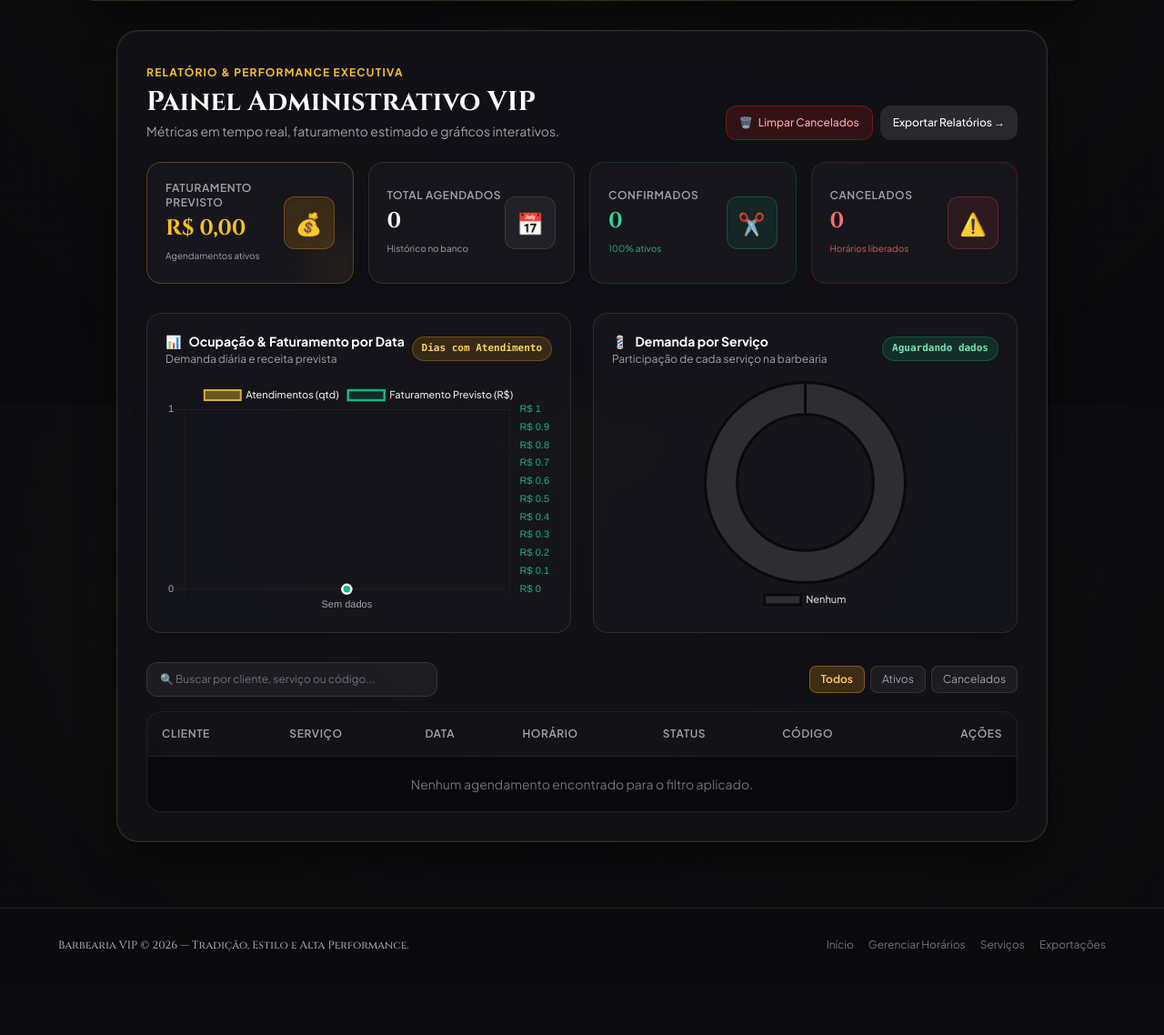
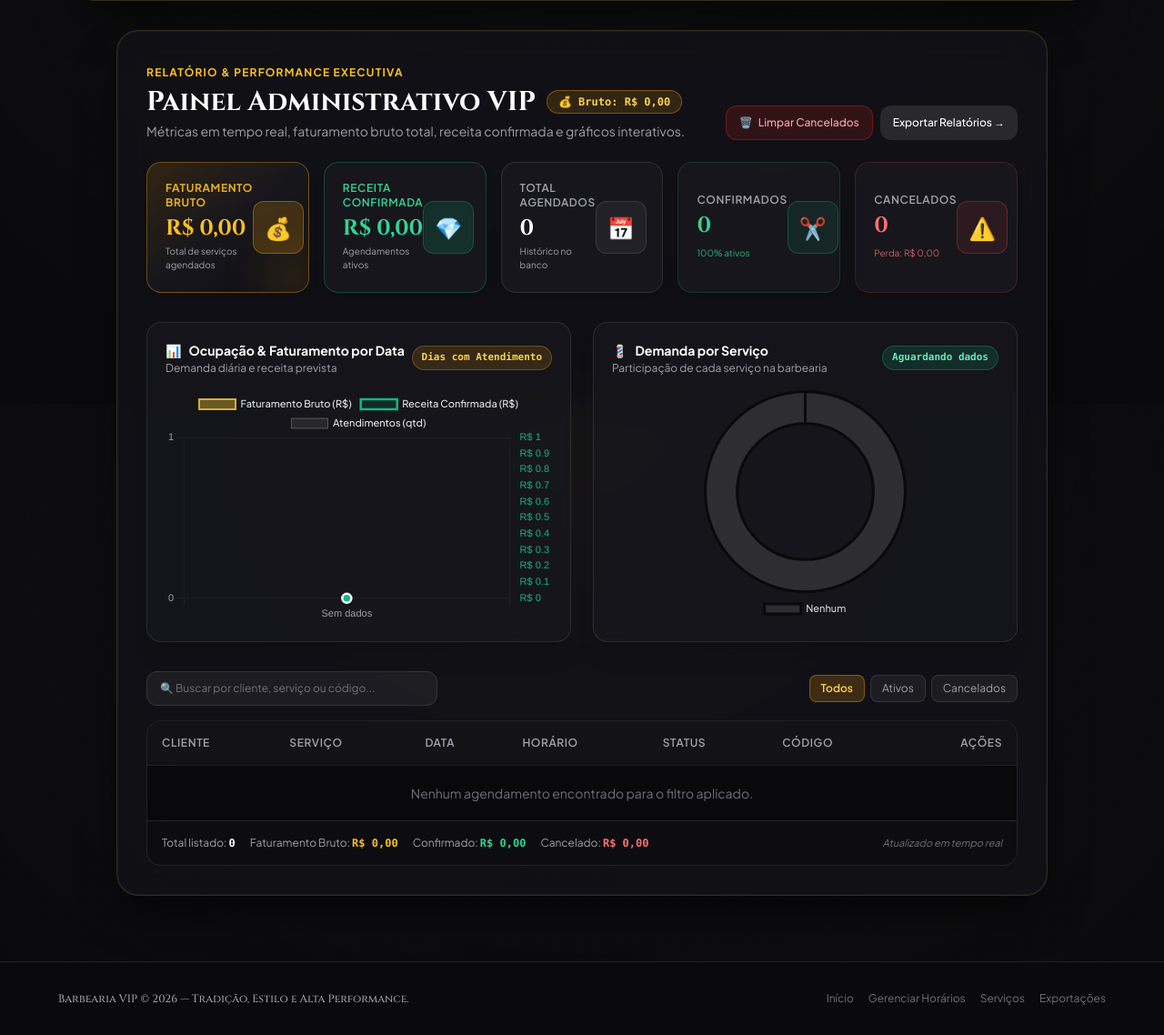
Before and after one commit to Kaiokrauss/sistema-barbearia-2026-brunex, a PHP site: page /Frontend/index.html in a window 1280 px wide, after a click on "📊 Resumo". Shown: the part 355-1493 px from the top of the page at 91% size. Before the commit the page ends 1401 px from the top, so only its background shows below. Run offline with PHP 8.4, Linux system fonts and the light colour scheme; data that the repository does not hold is empty; some libraries are stand-ins or nearby versions.

Commit message:
feat(resumo): adicionar faturamento bruto nos cards, cabecalho, tabela e graficos

```diff
--- a/Frontend/dashboard.php
+++ b/Frontend/dashboard.php
@@ -66,7 +66,7 @@ $tituloPainel = $isMasterAdmin ? '👑 Painel do Administrador' : ($isBarbeiro ?
                 <a href="index.html" class="rounded-xl px-3 py-2 text-zinc-300 hover:bg-white/10 hover:text-white transition">🏠 Início</a>
                 <a href="index.html#tab-agendar" class="rounded-xl px-3 py-2 text-zinc-300 hover:bg-white/10 hover:text-white transition">✂️ Agendar</a>
                 <?php if ($isAdmin): ?>
-                    <a href="index.html#tab-dashboard" class="rounded-xl px-3 py-2 text-amber-400 bg-amber-500/10 border border-amber-500/30 hover:bg-amber-500/20 font-semibold transition">📊 Resumo & Faturamento</a>
+                    <a href="index.html#tab-dashboard" class="rounded-xl px-3 py-2 text-amber-400 bg-amber-500/10 border border-amber-500/30 hover:bg-amber-500/20 font-semibold transition">📊 Resumo & Faturamento Bruto</a>
                     <a href="index.html#tab-horarios" class="rounded-xl px-3 py-2 text-zinc-300 hover:bg-white/10 hover:text-white transition">⏰ Horários</a>
                     <a href="../views/admin/servicos.html" class="rounded-xl px-3 py-2 text-zinc-300 hover:bg-white/10 hover:text-white transition">📋 Serviços</a>
                     <a href="../views/admin/agendamentos.html" class="rounded-xl px-3 py-2 text-zinc-300 hover:bg-white/10 hover:text-white transition">📥 Exportações</a>
@@ -120,8 +120,8 @@ $tituloPainel = $isMasterAdmin ? '👑 Painel do Administrador' : ($isBarbeiro ?
                     <?php if ($isAdmin): ?>
                         <a href="index.html#tab-dashboard" class="flex items-center justify-between p-3.5 rounded-2xl bg-white/[0.03] hover:bg-white/[0.07] border border-amber-500/20 hover:border-amber-500/40 transition group">
                             <div>
-                                <p class="text-sm font-semibold text-white group-hover:text-amber-400 transition">📊 Resumo com Faturamento & Gráficos</p>
-                                <p class="text-xs text-zinc-400">Projeção financeira (R$), métricas e gráficos Chart.js</p>
+                                <p class="text-sm font-semibold text-white group-hover:text-amber-400 transition">📊 Resumo com Faturamento Bruto & Gráficos</p>
+                                <p class="text-xs text-zinc-400">Faturamento Bruto (R$), receita confirmada, métricas e gráficos Chart.js</p>
                             </div>
                             <span class="text-amber-400 text-sm">→</span>
                         </a>
--- a/Frontend/index.html
+++ b/Frontend/index.html
@@ -489,8 +489,13 @@
             <div class="flex flex-col sm:flex-row justify-between items-start sm:items-end gap-4 mb-6">
                 <div>
                     <span class="text-xs uppercase tracking-widest text-amber-400 font-bold">Relatório & Performance Executiva</span>
-                    <h2 class="text-2xl md:text-3xl font-display font-bold text-white mt-1">Painel Administrativo VIP</h2>
-                    <p class="text-sm text-zinc-400 mt-1">Métricas em tempo real, faturamento estimado e gráficos interativos.</p>
+                    <h2 class="text-2xl md:text-3xl font-display font-bold text-white mt-1 flex items-center gap-3 flex-wrap">
+                        <span>Painel Administrativo VIP</span>
+                        <span id="badge-faturamento-bruto-topo" class="text-xs font-mono font-bold px-3 py-1 rounded-full bg-amber-500/15 border border-amber-500/40 text-amber-300 shadow-sm">
+                            💰 Bruto: R$ 0,00
+                        </span>
+                    </h2>
+                    <p class="text-sm text-zinc-400 mt-1">Métricas em tempo real, faturamento bruto total, receita confirmada e gráficos interativos.</p>
                 </div>
                 <div class="flex gap-2 flex-wrap">
                     <button onclick="limparCanceladosBanco()" class="bg-red-900/30 hover:bg-red-800/60 text-red-300 border border-red-700/50 text-xs px-3.5 py-2.5 rounded-xl font-medium transition flex items-center gap-1.5" title="Exclui definitivamente todos os agendamentos cancelados do banco">
@@ -502,17 +507,27 @@
                 </div>
             </div>
 
-            <!-- CARDS DE MÉTRICAS (4 COLUNAS) -->
-            <div class="grid grid-cols-1 sm:grid-cols-2 lg:grid-cols-4 gap-4 mb-8">
-                <!-- Faturamento Previsto -->
-                <div class="p-5 rounded-2xl bg-white/[0.03] border border-amber-500/30 flex justify-between items-center shadow-lg relative overflow-hidden group hover:border-amber-500/60 transition">
-                    <div class="absolute -right-4 -bottom-4 w-16 h-16 bg-amber-500/10 rounded-full blur-xl pointer-events-none"></div>
+            <!-- CARDS DE MÉTRICAS (5 COLUNAS) -->
+            <div class="grid grid-cols-1 sm:grid-cols-2 lg:grid-cols-3 xl:grid-cols-5 gap-4 mb-8">
+                <!-- Faturamento Bruto (Total) -->
+                <div class="p-5 rounded-2xl bg-gradient-to-br from-amber-500/15 via-white/[0.03] to-transparent border border-amber-500/40 flex justify-between items-center shadow-lg relative overflow-hidden group hover:border-amber-400 transition">
+                    <div class="absolute -right-4 -bottom-4 w-16 h-16 bg-amber-500/15 rounded-full blur-xl pointer-events-none"></div>
                     <div>
-                        <p class="text-zinc-400 text-xs uppercase tracking-wider font-semibold">Faturamento Previsto</p>
-                        <p id="card-faturamento-total" class="text-2xl font-display font-bold text-amber-400 mt-1">R$ 0,00</p>
+                        <p class="text-amber-400/90 text-xs uppercase tracking-wider font-bold">Faturamento Bruto</p>
+                        <p id="card-faturamento-bruto" class="text-2xl font-display font-bold text-amber-400 mt-1">R$ 0,00</p>
+                        <span class="text-[10px] text-zinc-400 mt-0.5 inline-block">Total de serviços agendados</span>
+                    </div>
+                    <div class="text-2xl p-3 rounded-xl bg-amber-500/20 border border-amber-500/40 text-amber-400 shadow-inner">💰</div>
+                </div>
+
+                <!-- Receita Confirmada / Ativa -->
+                <div class="p-5 rounded-2xl bg-white/[0.03] border border-emerald-500/30 flex justify-between items-center shadow-lg relative overflow-hidden group hover:border-emerald-500/50 transition">
+                    <div>
+                        <p class="text-emerald-400 text-xs uppercase tracking-wider font-semibold">Receita Confirmada</p>
+                        <p id="card-faturamento-total" class="text-2xl font-display font-bold text-emerald-400 mt-1">R$ 0,00</p>
                         <span class="text-[10px] text-zinc-400 mt-0.5 inline-block">Agendamentos ativos</span>
                     </div>
-                    <div class="text-2xl p-3 rounded-xl bg-amber-500/15 border border-amber-500/30 text-amber-400 shadow-inner">💰</div>
+                    <div class="text-2xl p-3 rounded-xl bg-emerald-500/15 border border-emerald-500/30 text-emerald-400 shadow-inner">💎</div>
                 </div>
 
                 <!-- Total de Cortes / Agendamentos -->
@@ -540,7 +555,7 @@
                     <div>
                         <p class="text-zinc-400 text-xs uppercase tracking-wider font-semibold">Cancelados</p>
                         <p id="card-cancelados-count" class="text-2xl font-display font-bold text-red-400 mt-1">0</p>
-                        <span class="text-[10px] text-red-400/80 mt-0.5 inline-block">Horários liberados</span>
+                        <span id="card-cancelados-valor" class="text-[10px] text-red-400/80 mt-0.5 inline-block">Perda: R$ 0,00</span>
                     </div>
                     <div class="text-2xl p-3 rounded-xl bg-red-500/10 border border-red-500/30 text-red-400">⚠️</div>
                 </div>
@@ -610,6 +625,16 @@
                         <tr><td colspan="7" class="p-5 text-center text-zinc-500">Carregando agendamentos...</td></tr>
                     </tbody>
                 </table>
+                <!-- BARRA DE RESUMO FINANCEIRO DA TABELA -->
+                <div class="p-4 bg-white/[0.02] border-t border-white/10 flex flex-wrap items-center justify-between gap-4 text-xs">
+                    <div class="flex items-center gap-4 flex-wrap">
+                        <span class="text-zinc-400">Total listado: <strong id="resumo-tabela-qtd" class="text-white font-mono">0</strong></span>
+                        <span class="text-zinc-400">Faturamento Bruto: <strong id="resumo-tabela-bruto" class="text-amber-400 font-mono font-bold">R$ 0,00</strong></span>
+                        <span class="text-zinc-400">Confirmado: <strong id="resumo-tabela-ativo" class="text-emerald-400 font-mono font-bold">R$ 0,00</strong></span>
+                        <span class="text-zinc-400">Cancelado: <strong id="resumo-tabela-cancelado" class="text-red-400 font-mono font-bold">R$ 0,00</strong></span>
+                    </div>
+                    <div class="text-[11px] text-zinc-500 italic">Atualizado em tempo real</div>
+                </div>
             </div>
         </div>
     </div>
@@ -1251,16 +1276,20 @@
 
         const ativos = dados.filter(a => a.status === 'ativo');
 
-        // 1. DADOS: Ocupação e Faturamento por Data
+        // 1. DADOS: Ocupação, Faturamento Bruto e Receita Confirmada por Data
         const diasMap = {};
-        ativos.forEach(a => {
+        dados.forEach(a => {
             const dia = a.data_agendada;
             if (!dia) return;
             if (!diasMap[dia]) {
-                diasMap[dia] = { qtd: 0, total: 0 };
-            }
+                diasMap[dia] = { qtd: 0, bruto: 0, ativos: 0 };
+            }
+            const preco = parseFloat(a.servico_preco || 0);
             diasMap[dia].qtd += 1;
-            diasMap[dia].total += parseFloat(a.servico_preco || 0);
+            diasMap[dia].bruto += preco;
+            if (a.status === 'ativo') {
+                diasMap[dia].ativos += preco;
+            }
         });
 
         const datasOrdenadas = Object.keys(diasMap).sort();
@@ -1275,8 +1304,12 @@
             ? datasOrdenadas.map(d => diasMap[d].qtd)
             : [0];
 
-        const valoresDias = datasOrdenadas.length > 0
-            ? datasOrdenadas.map(d => diasMap[d].total)
+        const valoresBrutoDias = datasOrdenadas.length > 0
+            ? datasOrdenadas.map(d => diasMap[d].bruto)
+            : [0];
+
+        const valoresAtivosDias = datasOrdenadas.length > 0
+            ? datasOrdenadas.map(d => diasMap[d].ativos)
             : [0];
 
         // Destruir gráfico anterior se já existia
@@ -1292,17 +1325,18 @@
                     labels: labelsDias,
                     datasets: [
                         {
-                            label: 'Atendimentos (qtd)',
-                            data: qtdsDias,
+                            label: 'Faturamento Bruto (R$)',
+                            data: valoresBrutoDias,
+                            type: 'bar',
                             backgroundColor: 'rgba(212, 175, 55, 0.45)',
                             borderColor: '#D4AF37',
                             borderWidth: 2,
                             borderRadius: 8,
-                            yAxisID: 'yQtd'
+                            yAxisID: 'yValor'
                         },
                         {
-                            label: 'Faturamento Previsto (R$)',
-                            data: valoresDias,
+                            label: 'Receita Confirmada (R$)',
+                            data: valoresAtivosDias,
                             type: 'line',
                             borderColor: '#10B981',
                             backgroundColor: 'rgba(16, 185, 129, 0.12)',
@@ -1314,6 +1348,16 @@
                             tension: 0.35,
                             fill: true,
                             yAxisID: 'yValor'
+                        },
+                        {
+                            label: 'Atendimentos (qtd)',
+                            data: qtdsDias,
+                            type: 'bar',
+                            backgroundColor: 'rgba(255, 255, 255, 0.08)',
+                            borderColor: 'rgba(255, 255, 255, 0.25)',
+                            borderWidth: 1,
+                            borderRadius: 6,
+                            yAxisID: 'yQtd'
                         }
                     ]
                 },
@@ -1340,10 +1384,10 @@
                             padding: 10,
                             callbacks: {
                                 label: function(context) {
-                                    if (context.dataset.label.includes('Faturamento')) {
+                                    if (context.dataset.label.includes('R$')) {
                                         return ` ${context.dataset.label}: R$ ${parseFloat(context.raw).toFixed(2).replace('.', ',')}`;
                                     }
-                                    return ` ${context.dataset.label}: ${context.raw} cliente(s)`;
+                                    return ` ${context.dataset.label}: ${context.raw} agendamento(s)`;
                                 }
                             }
                         }
@@ -1499,12 +1543,28 @@
         const tbody = document.getElementById('tabela-resumo-body');
         if (!tbody) return;
 
-        if (!dados || dados.length === 0) {
+        const lista = dados || [];
+
+        // Atualizar barra de totais e faturamento da tabela
+        const brutoFiltro = lista.reduce((acc, c) => acc + (parseFloat(c.servico_preco) || 0), 0);
+        const ativoFiltro = lista.filter(a => a.status === 'ativo').reduce((acc, c) => acc + (parseFloat(c.servico_preco) || 0), 0);
+        const canceladoFiltro = lista.filter(a => a.status === 'cancelado').reduce((acc, c) => acc + (parseFloat(c.servico_preco) || 0), 0);
+
+        const elResumoQtd = document.getElementById('resumo-tabela-qtd');
+        if (elResumoQtd) elResumoQtd.textContent = lista.length;
+        const elResumoBruto = document.getElementById('resumo-tabela-bruto');
+        if (elResumoBruto) elResumoBruto.textContent = `R$ ${brutoFiltro.toFixed(2).replace('.', ',')}`;
+        const elResumoAtivo = document.getElementById('resumo-tabela-ativo');
+        if (elResumoAtivo) elResumoAtivo.textContent = `R$ ${ativoFiltro.toFixed(2).replace('.', ',')}`;
+        const elResumoCancelado = document.getElementById('resumo-tabela-cancelado');
+        if (elResumoCancelado) elResumoCancelado.textContent = `R$ ${canceladoFiltro.toFixed(2).replace('.', ',')}`;
+
+        if (lista.length === 0) {
             tbody.innerHTML = '<tr><td colspan="7" class="p-5 text-center text-zinc-500">Nenhum agendamento encontrado para o filtro aplicado.</td></tr>';
             return;
         }
 
-        tbody.innerHTML = dados.map(a => {
+        tbody.innerHTML = lista.map(a => {
             const precoFmt = a.servico_preco ? `R$ ${parseFloat(a.servico_preco).toFixed(2).replace('.', ',')}` : 'R$ --';
             const servicoLabel = a.servico_nome || 'Serviço Padrão';
             const whatsTel = (a.cliente_telefone || '').replace(/\D/g, '');
@@ -1564,11 +1624,31 @@
             const ativos = dados.filter(a => a.status === 'ativo');
             const cancelados = dados.filter(a => a.status === 'cancelado');
 
-            // Faturamento Total Previsto
+            // 1. Faturamento Bruto Total (Soma de todos os agendamentos registrados no banco)
+            const faturamentoBruto = dados.reduce((acc, curr) => acc + (parseFloat(curr.servico_preco) || 0), 0);
+            const elFaturamentoBruto = document.getElementById('card-faturamento-bruto');
+            if (elFaturamentoBruto) {
+                elFaturamentoBruto.textContent = `R$ ${faturamentoBruto.toFixed(2).replace('.', ',')}`;
+            }
+
+            // 2. Receita Confirmada / Ativa
             const faturamentoTotal = ativos.reduce((acc, curr) => acc + (parseFloat(curr.servico_preco) || 0), 0);
             const elFaturamento = document.getElementById('card-faturamento-total');
             if (elFaturamento) {
                 elFaturamento.textContent = `R$ ${faturamentoTotal.toFixed(2).replace('.', ',')}`;
+            }
+
+            // 3. Faturamento Perdido em Cancelamentos
+            const faturamentoCancelados = cancelados.reduce((acc, curr) => acc + (parseFloat(curr.servico_preco) || 0), 0);
+            const elCanceladosValor = document.getElementById('card-cancelados-valor');
+            if (elCanceladosValor) {
+                elCanceladosValor.textContent = `Perda: R$ ${faturamentoCancelados.toFixed(2).replace('.', ',')}`;
+            }
+
+            // 4. Badge Dourado no Topo do Painel
+            const elBadgeTopo = document.getElementById('badge-faturamento-bruto-topo');
+            if (elBadgeTopo) {
+                elBadgeTopo.textContent = `💰 Bruto: R$ ${faturamentoBruto.toFixed(2).replace('.', ',')}`;
             }
 
             document.getElementById('card-total-count').textContent = dados.length;
```
Also changed, not shown: Frontend/script.js (+8 -1 lines).
